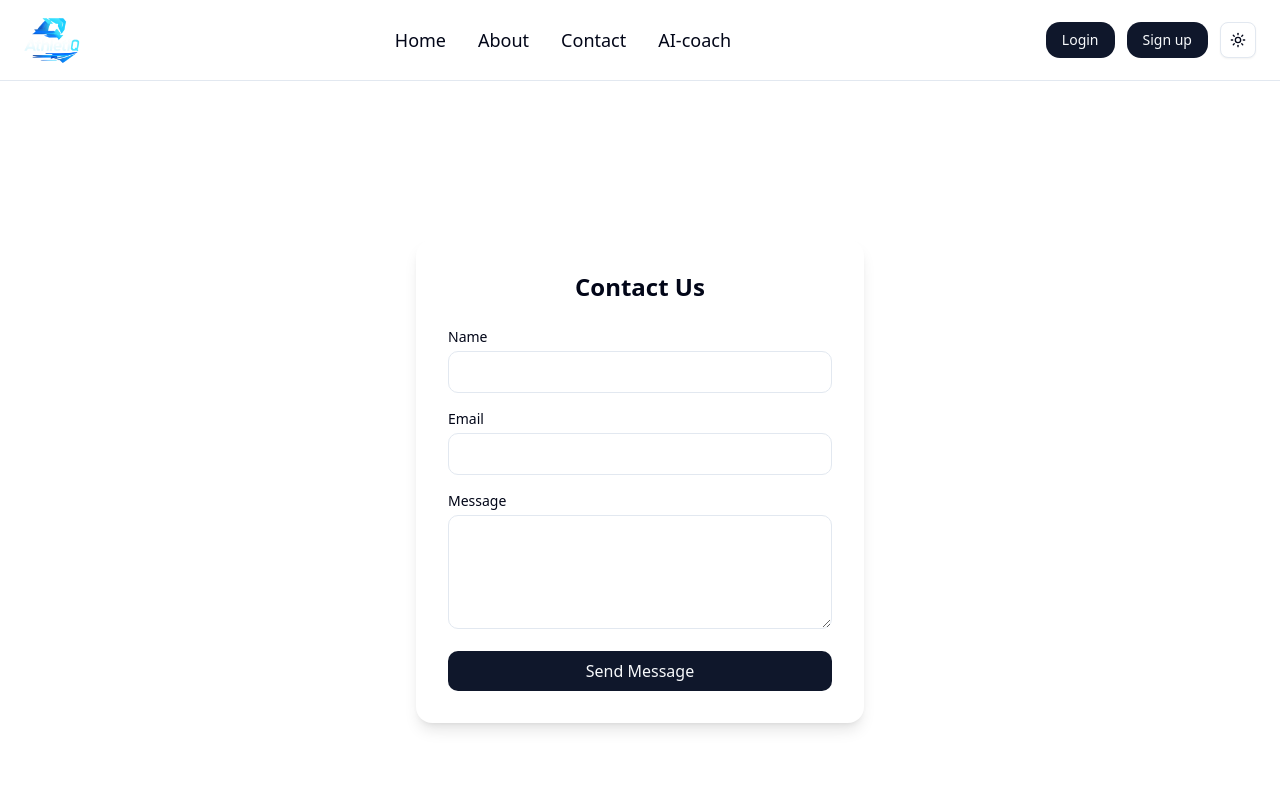
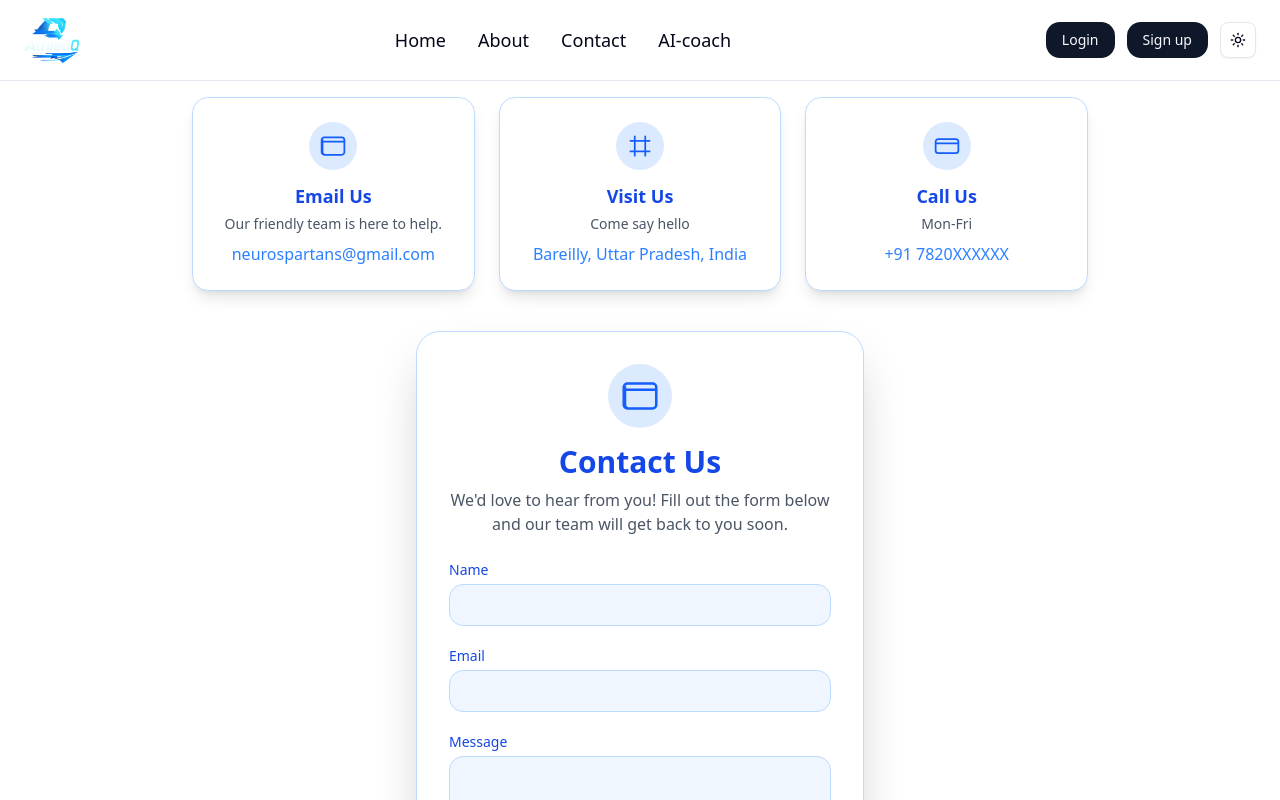
Before and after one commit to ashmitsingh13/AthletiQ, a Next.js app: page /contact in a window 1280 px wide. Shown: the top 800 px of the page. Built offline with nearby package versions, Linux system fonts and the light colour scheme; no server answers.

Commit message:
Add New FEatures

```diff
--- a/src/app/contact/page.tsx
+++ b/src/app/contact/page.tsx
@@ -27,74 +27,122 @@ export default function ContactPage() {
       } else {
         setStatus("error");
       }
-    } catch {
-      // Remove unused '_' variable
+    } catch (err) {
       setStatus("error");
     }
   };
 
   return (
-    <div className="min-h-screen flex items-center justify-center bg-background p-6">
-      <div className="w-full max-w-md bg-card p-8 rounded-2xl shadow-lg">
-        <h1 className="text-2xl font-bold mb-6 text-center">Contact Us</h1>
+    <div className="min-h-screen  dark:from-[#0a0f2c] dark:via-[#111c44] dark:to-[#1c2541] flex items-center justify-center p-4">
+      <div className="w-full max-w-4xl mx-auto flex flex-col gap-10 items-center">
+        {/* Contact Info Cards */}
+        <div className="w-full grid grid-cols-1 sm:grid-cols-2 lg:grid-cols-3 gap-6">
+          <div className="bg-white dark:bg-[#181c2f] rounded-2xl shadow-lg border border-blue-200 dark:border-blue-900 p-6 flex flex-col items-center">
+            <span className="inline-flex items-center justify-center w-12 h-12 rounded-full bg-blue-100 dark:bg-blue-900 mb-3">
+              {/* Email Icon */}
+              <svg xmlns="http://www.w3.org/2000/svg" fill="none" viewBox="0 0 24 24" strokeWidth={1.5} stroke="currentColor" className="w-7 h-7 text-blue-600 dark:text-blue-400">
+                <path strokeLinecap="round" strokeLinejoin="round" d="M21.75 6.75v10.5a2.25 2.25 0 01-2.25 2.25H4.5a2.25 2.25 0 01-2.25-2.25V6.75m19.5 0A2.25 2.25 0 0019.5 4.5H4.5a2.25 2.25 0 00-2.25 2.25m19.5 0v.75a.75.75 0 01-.75.75H3.75a.75.75 0 01-.75-.75v-.75m0 0v10.5a2.25 2.25 0 002.25 2.25h14.25a2.25 2.25 0 002.25-2.25V6.75" />
+              </svg>
+            </span>
+            <h3 className="font-bold text-lg mb-1 text-blue-700 dark:text-blue-300">Email Us</h3>
+            <p className="text-sm text-gray-600 dark:text-gray-400 mb-2">Our friendly team is here to help.</p>
+            <a href="mailto:neurospartans@gmail.com" className="text-blue-500 font-medium">neurospartans@gmail.com</a>
+          </div>
+          <div className="bg-white dark:bg-[#181c2f] rounded-2xl shadow-lg border border-blue-200 dark:border-blue-900 p-6 flex flex-col items-center">
+            <span className="inline-flex items-center justify-center w-12 h-12 rounded-full bg-blue-100 dark:bg-blue-900 mb-3">
+              {/* Location Icon */}
+              <svg xmlns="http://www.w3.org/2000/svg" fill="none" viewBox="0 0 24 24" strokeWidth={1.5} stroke="currentColor" className="w-7 h-7 text-blue-600 dark:text-blue-400">
+                <path strokeLinecap="round" strokeLinejoin="round" d="M16.5 3.75v16.5m-9-16.5v16.5M3.75 7.5h16.5m-16.5 9h16.5" />
+              </svg>
+            </span>
+            <h3 className="font-bold text-lg mb-1 text-blue-700 dark:text-blue-300">Visit Us</h3>
+            <p className="text-sm text-gray-600 dark:text-gray-400 mb-2">Come say hello</p>
+            <span className="text-blue-500 font-medium text-center">Bareilly, Uttar Pradesh, India</span>
+          </div>
+          <div className="bg-white dark:bg-[#181c2f] rounded-2xl shadow-lg border border-blue-200 dark:border-blue-900 p-6 flex flex-col items-center">
+            <span className="inline-flex items-center justify-center w-12 h-12 rounded-full bg-blue-100 dark:bg-blue-900 mb-3">
+              {/* Call Icon */}
+              <svg xmlns="http://www.w3.org/2000/svg" fill="none" viewBox="0 0 24 24" strokeWidth={1.5} stroke="currentColor" className="w-7 h-7 text-blue-600 dark:text-blue-400">
+                <path strokeLinecap="round" strokeLinejoin="round" d="M2.25 8.25v7.5A2.25 2.25 0 004.5 18h15a2.25 2.25 0 002.25-2.25v-7.5m-19.5 0A2.25 2.25 0 014.5 6h15a2.25 2.25 0 012.25 2.25m-19.5 0v.75a.75.75 0 00.75.75h18a.75.75 0 00.75-.75v-.75m-19.5 0v7.5A2.25 2.25 0 004.5 18h15a2.25 2.25 0 002.25-2.25v-7.5" />
+              </svg>
+            </span>
+            <h3 className="font-bold text-lg mb-1 text-blue-700 dark:text-blue-300">Call Us</h3>
+            <p className="text-sm text-gray-600 dark:text-gray-400 mb-2">Mon-Fri</p>
+            <a href="tel:+917820XXXXXX" className="text-blue-500 font-medium">+91 7820XXXXXX</a>
+          </div>
+        </div>
 
-        <form onSubmit={handleSubmit} className="space-y-4">
+        {/* Contact Form Card */}
+        <div className="w-full max-w-md bg-white dark:bg-[#181c2f] p-8 rounded-3xl shadow-2xl border border-blue-200 dark:border-blue-900 mx-auto">
+          <div className="flex flex-col items-center mb-6">
+            <span className="inline-flex items-center justify-center w-16 h-16 rounded-full bg-blue-100 dark:bg-blue-900 mb-4">
+              <svg xmlns="http://www.w3.org/2000/svg" fill="none" viewBox="0 0 24 24" strokeWidth={1.5} stroke="currentColor" className="w-10 h-10 text-blue-600 dark:text-blue-400">
+                <path strokeLinecap="round" strokeLinejoin="round" d="M21.75 6.75v10.5a2.25 2.25 0 01-2.25 2.25H4.5a2.25 2.25 0 01-2.25-2.25V6.75m19.5 0A2.25 2.25 0 0019.5 4.5H4.5a2.25 2.25 0 00-2.25 2.25m19.5 0v.75a.75.75 0 01-.75.75H3.75a.75.75 0 01-.75-.75v-.75m0 0v10.5a2.25 2.25 0 002.25 2.25h14.25a2.25 2.25 0 002.25-2.25V6.75" />
+              </svg>
+            </span>
+            <h1 className="text-3xl font-bold mb-2 text-blue-700 dark:text-blue-300">Contact Us</h1>
+            <p className="text-base text-gray-600 dark:text-gray-400 text-center">We&apos;d love to hear from you! Fill out the form below and our team will get back to you soon.</p>
+          </div>
+
+          <form onSubmit={handleSubmit} className="space-y-5">
+            {/* ...existing form fields... */}
             <div>
-            <label className="block text-sm font-medium mb-1">Name</label>
+              <label className="block text-sm font-medium mb-1 text-blue-700 dark:text-blue-300">Name</label>
               <input
                 type="text"
                 name="name"
                 value={form.name}
                 onChange={handleChange}
                 required
-              className="w-full px-4 py-2 border rounded-lg focus:outline-none focus:ring focus:ring-primary"
+                className="w-full px-4 py-2 border border-blue-200 dark:border-blue-800 rounded-xl bg-blue-50 dark:bg-[#232a45] text-gray-900 dark:text-white focus:outline-none focus:ring-2 focus:ring-blue-400"
               />
             </div>
 
             <div>
-            <label className="block text-sm font-medium mb-1">Email</label>
+              <label className="block text-sm font-medium mb-1 text-blue-700 dark:text-blue-300">Email</label>
               <input
                 type="email"
                 name="email"
                 value={form.email}
                 onChange={handleChange}
                 required
-              className="w-full px-4 py-2 border rounded-lg focus:outline-none focus:ring focus:ring-primary"
+                className="w-full px-4 py-2 border border-blue-200 dark:border-blue-800 rounded-xl bg-blue-50 dark:bg-[#232a45] text-gray-900 dark:text-white focus:outline-none focus:ring-2 focus:ring-blue-400"
               />
             </div>
 
             <div>
-            <label className="block text-sm font-medium mb-1">Message</label>
+              <label className="block text-sm font-medium mb-1 text-blue-700 dark:text-blue-300">Message</label>
               <textarea
                 name="message"
                 rows={4}
                 value={form.message}
                 onChange={handleChange}
                 required
-              className="w-full px-4 py-2 border rounded-lg focus:outline-none focus:ring focus:ring-primary"
+                className="w-full px-4 py-2 border border-blue-200 dark:border-blue-800 rounded-xl bg-blue-50 dark:bg-[#232a45] text-gray-900 dark:text-white focus:outline-none focus:ring-2 focus:ring-blue-400"
               />
             </div>
 
             <button
               type="submit"
               disabled={status === "loading"}
-            className="w-full bg-primary text-primary-foreground py-2 rounded-lg hover:opacity-90 transition"
+              className="w-full bg-blue-600 dark:bg-blue-700 text-white py-3 rounded-xl font-semibold text-lg hover:bg-blue-700 dark:hover:bg-blue-800 transition"
             >
               {status === "loading" ? "Sending..." : "Send Message"}
             </button>
           </form>
 
           {status === "success" && (
-          <p className="text-green-600 text-sm mt-4 text-center">
+            <p className="text-green-600 dark:text-green-400 text-sm mt-4 text-center">
               ✅ Message sent successfully!
             </p>
           )}
           {status === "error" && (
-          <p className="text-red-600 text-sm mt-4 text-center">
+            <p className="text-red-600 dark:text-red-400 text-sm mt-4 text-center">
               ❌ Something went wrong. Please try again.
             </p>
           )}
         </div>
       </div>
+    </div>
   );
 }
--- a/src/app/page.tsx
+++ b/src/app/page.tsx
@@ -1,11 +1,17 @@
 import React from "react";
 import Hero from "@/components/sections/HeroSection";
 import FaqSection from "@/components/sections/FaqSection";
+import Testimonials from "@/components/sections/Testimonials";
+import HowItWorksSection from "@/components/sections/HowItWorks";
+import FeaturePage from "./features/page";
 
 const Home = () => {
   return (
     <>
       <Hero />
+      <HowItWorksSection />
+      <FeaturePage />
+      <Testimonials />
       <div className="px-4 md:px-[6rem] flex flex-col gap-[5rem] md:gap-[12.5rem] py-[2rem] md:py-[5rem]">
         <FaqSection />
       </div>
--- a/src/components/common/Footer.tsx
+++ b/src/components/common/Footer.tsx
@@ -18,7 +18,7 @@ export default function Footer() {
             transition={{ duration: 0.5 }}
           >
             <div className="flex items-center gap-2 mb-4">
-              <span className="text-2xl font-extrabold tracking-wide text-blue-600 dark:text-blue-400">
+              <span className="text-2xl font-extrabold tracking-wide text-blue-600 dark:text-blue-600">
                 AthletiQ
               </span>
             </div>
--- /dev/null
+++ b/src/components/sections/HowItWorks.tsx
@@ -0,0 +1,65 @@
+"use client";
+
+import { motion } from "framer-motion";
+import { UploadCloud, BrainCircuit, BarChart3 } from "lucide-react";
+
+export default function HowItWorksSection() {
+  const steps = [
+    {
+      icon: <UploadCloud className="w-10 h-10 text-primary mb-4" />,
+      title: "Upload Video",
+      description: "Record your performance on your phone and upload it to our secure platform.",
+    },
+    {
+      icon: <BrainCircuit className="w-10 h-10 text-primary mb-4" />,
+      title: "AI Analysis",
+      description: "Our AI analyzes your video, counting reps, measuring performance, and detecting any issues.",
+    },
+    {
+      icon: <BarChart3 className="w-10 h-10 text-primary mb-4" />,
+      title: "Get Results",
+      description: "Receive detailed performance data, insights, and track your progress over time.",
+    },
+  ];
+
+  return (
+    <section className="py-16 md:py-24 bg-background text-foreground dark:bg-gray dark:text-gray-100">
+      <div className="max-w-4xl mx-auto text-center mb-12 px-4">
+        <motion.h2
+          initial={{ opacity: 0, y: 30 }}
+          whileInView={{ opacity: 1, y: 0 }}
+          transition={{ duration: 0.6 }}
+          viewport={{ once: true }}
+          className="text-3xl md:text-5xl font-bold mb-4"
+        >
+          How It Works
+        </motion.h2>
+        <p className="text-lg md:text-xl text-muted-foreground dark:text-gray-300">
+          Get started in three simple steps
+        </p>
+      </div>
+
+      <div className="max-w-6xl mx-auto grid grid-cols-1 sm:grid-cols-2 lg:grid-cols-3 gap-8 md:gap-10 px-4">
+        {steps.map((step, idx) => (
+          <motion.div
+            key={step.title}
+            initial={{ opacity: 0, y: 40 }}
+            whileInView={{ opacity: 1, y: 0 }}
+            transition={{ duration: 0.5, delay: idx * 0.2 }}
+            viewport={{ once: true }}
+            className="flex flex-col items-center text-center bg-card dark:bg-gray-800 rounded-2xl shadow-lg p-6 md:p-8 hover:shadow-xl transition-shadow duration-300"
+          >
+            <div className="flex items-center justify-center w-16 h-16 rounded-full bg-primary/10 mb-4">
+              <span className="text-xl md:text-2xl font-bold text-primary">{idx + 1}</span>
+            </div>
+            {step.icon}
+            <h3 className="text-lg md:text-xl font-semibold mb-2 mt-2">{step.title}</h3>
+            <p className="text-sm md:text-base text-muted-foreground dark:text-gray-300">
+              {step.description}
+            </p>
+          </motion.div>
+        ))}
+      </div>
+    </section>
+  );
+}
--- a/src/components/sections/Testimonials.tsx
+++ b/src/components/sections/Testimonials.tsx
@@ -5,60 +5,53 @@ import Image from "next/image";
 
 const testimonials = [
   {
-    name: "John Cena",
-    role: "Gym Owner",
-    avatar: "/images/john.png",
-    rating: 4.9,
-    text: "I've seen massive improvements in my gym's performance thanks to the expert trainers. Highly recommend!",
+    name: "Alex Morgan",
+    role: "Youth Soccer Coach",
+    avatar: "/images/alex.png",
+    rating: 5,
+    text: "This AI platform has completely transformed how I scout young talent. I can assess athletes remotely and accurately, saving time and effort!",
   },
   {
-    name: "Maria Gomez",
-    role: "Personal Trainer",
-    avatar: "/images/maria.png",
-    rating: 4.9,
-    text: "The trainers are dedicated and professional. My gym members love them!",
+    name: "Liam Smith",
+    role: "High School Sports Director",
+    avatar: "/images/liam.png",
+    rating: 4.8,
+    text: "Thanks to the AI-powered analysis, our players get detailed insights that were impossible to gather before. Truly democratizing sports talent assessment.",
   },
   {
-    name: "David Lee",
-    role: "Gym Manager",
-    avatar: "/images/david.png",
-    rating: 4.9,
-    text: "Excellent trainers, fantastic customer support. Couldn't ask for more!",
+    name: "Sophia Lee",
+    role: "Athlete",
+    avatar: "/images/sophia.png",
+    rating: 5,
+    text: "I can now track my performance and progress anywhere, anytime. The AI insights help me focus on improving exactly what I need to succeed.",
   },
   {
-    name: "Esther Howard",
-    role: "Gym Owner",
-    avatar: "/images/esther.png",
+    name: "Ravi Kumar",
+    role: "Cricket Coach",
+    avatar: "/images/ravi.png",
     rating: 4.9,
-    text: "Great results from dedicated trainers! My gym has flourished.",
+    text: "The platform brings professional-level analytics to small towns and remote areas. Finally, every athlete has a fair chance to showcase talent!",
   },
   {
-    name: "Devon Lane",
-    role: "Gym Manager",
-    avatar: "/images/devon.png",
-    rating: 4.9,
-    text: "Expert trainers who know their craft! Highly recommend for any gym.",
-  },
-  {
-    name: "Marvin McKinney",
-    role: "Fitness Coach",
-    avatar: "/images/marvin.png",
-    rating: 4.9,
-    text: "The trainers have transformed my workout routine! I'm more motivated than ever.",
+    name: "Emma Davis",
+    role: "Fitness Trainer",
+    avatar: "/images/emma.png",
+    rating: 5,
+    text: "AI-powered performance insights are amazing! It helps my trainees improve faster and gives them confidence in their abilities.",
   },
 ];
 
 export default function Testimonials() {
   return (
-    <section className="bg-black text-white py-16 px-6 md:px-16">
-      <div className="text-center mb-12">
-        <h2 className="text-4xl font-bold mb-4">What Our Clients Say</h2>
-        <p className="text-gray-400 max-w-2xl mx-auto">
-          Hear from gym owners and fitness enthusiasts who trust our AI-powered trainers to help them reach their fitness goals. Their feedback inspires us to continue delivering top-tier services.
+    <section className="bg-background dark:bg-gray text-foreground dark:text-gray-100 py-16 px-6 md:px-16">
+      <div className="text-center mb-12 max-w-3xl mx-auto">
+        <h2 className="text-3xl md:text-4xl font-bold mb-4">What Our Users Say</h2>
+        <p className="text-gray-600 dark:text-gray-300 text-base md:text-lg">
+          Hear from athletes, coaches, and sports organizations who use our AI-powered mobile platform to assess and improve talent. Their experiences highlight how we're democratizing sports talent assessment worldwide.
         </p>
       </div>
 
-      <div className="grid grid-cols-1 md:grid-cols-3 gap-8">
+      <div className="grid grid-cols-1 sm:grid-cols-2 lg:grid-cols-3 gap-6 md:gap-8">
         {testimonials.map((t, index) => (
           <motion.div
             key={index}
@@ -66,26 +59,23 @@ export default function Testimonials() {
             whileInView={{ opacity: 1, y: 0 }}
             viewport={{ once: true }}
             transition={{ duration: 0.5, delay: index * 0.1 }}
-            className="bg-gray-900 rounded-xl p-6 space-y-4 shadow-lg"
+            className="bg-card dark:bg-gray-800 rounded-2xl p-6 md:p-8 shadow-md hover:shadow-xl transition-shadow duration-300 flex flex-col justify-between"
           >
-            <p className="text-gray-300 italic relative before:content-['“'] before:absolute before:-top-2 before:-left-2 text-lg">{t.text}</p>
+            <p className="text-gray-700 dark:text-gray-300 italic relative before:content-['“'] before:absolute before:-top-2 before:-left-2 text-base md:text-lg mb-4">
+              {t.text}
+            </p>
 
             <div className="flex items-center justify-between mt-4">
               <div className="flex items-center gap-3">
-                <div className="w-12 h-12 rounded-full overflow-hidden border-2 border-gray-700">
-                  <Image
-                    src={t.avatar}
-                    alt={t.name}
-                    width={48}
-                    height={48}
-                  />
+                <div className="w-12 h-12 rounded-full overflow-hidden border-2 border-gray-300 dark:border-gray-700">
+                  <Image src={t.avatar} alt={t.name} width={48} height={48} />
                 </div>
                 <div>
-                  <h4 className="font-semibold">{t.name}</h4>
-                  <p className="text-gray-400 text-sm">{t.role}</p>
+                  <h4 className="font-semibold text-sm md:text-base">{t.name}</h4>
+                  <p className="text-gray-500 dark:text-gray-400 text-xs md:text-sm">{t.role}</p>
                 </div>
               </div>
-              <div className="flex items-center gap-1 text-yellow-400 font-semibold">
+              <div className="flex items-center gap-1 text-yellow-400 font-semibold text-sm md:text-base">
                 <span>★</span>
                 <span>{t.rating}</span>
               </div>
```
Lines whose indentation alone changed are shown as unchanged.
